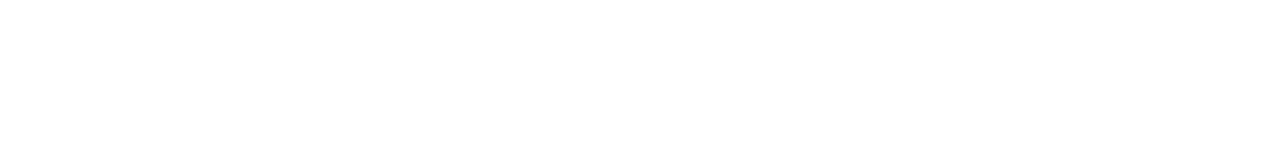
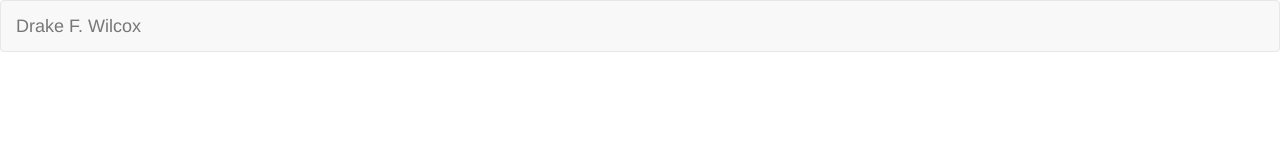
Before and after one commit to drakewilcox/portfolio, a plain HTML site: page index.html in a window 1280 px wide. Drawn offline with Linux system fonts and the light colour scheme.

Commit message:
add initial nav bar

```diff
--- a/index.html
+++ b/index.html
@@ -9,6 +9,11 @@
   <title>Portfolio</title>
 </head>
 <body>
+  <nav class="navbar navbar-default">
+    <div class="navbar-header">
+      <a href="#" class="navbar-brand">Drake F. Wilcox</a>
+    </div>
+  </nav>
 
 </body>
 </html>
```
